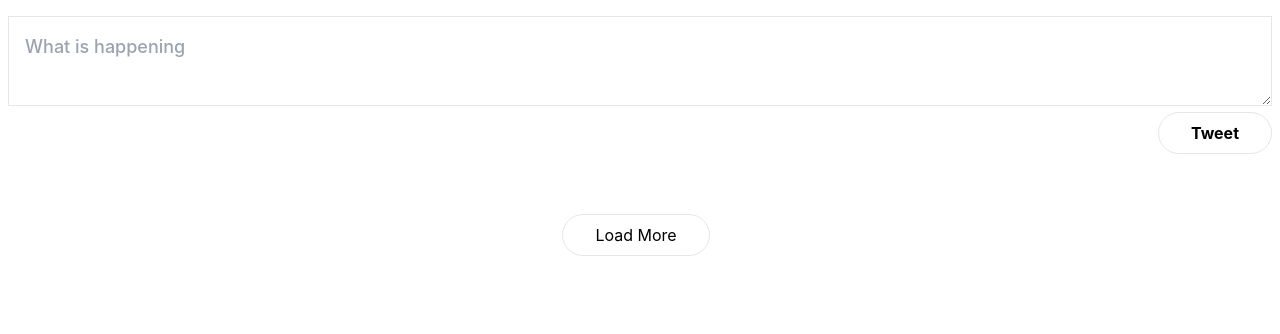
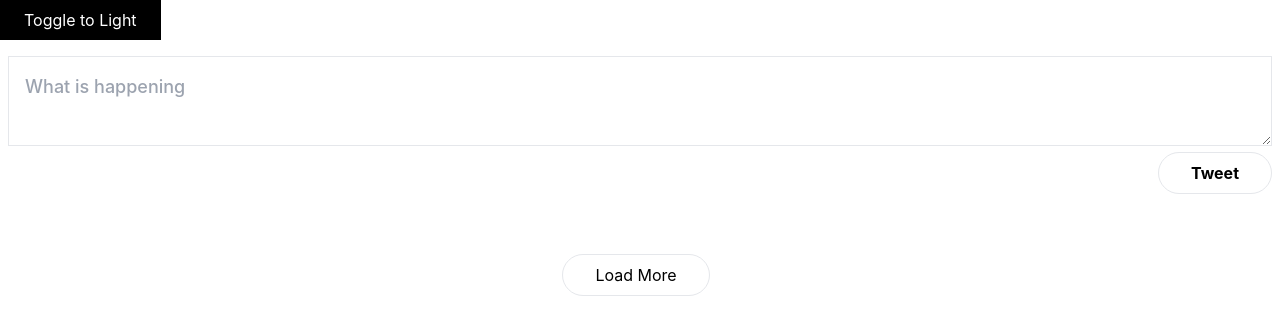
Before and after one commit to tobiakinlade/twitter-clone-2.0, a Next.js app: page /home in a window 1280 px wide. Shown: the top 334 px of the page. Built offline with nearby package versions, Linux system fonts and the light colour scheme; no server answers; the database is empty; sample sign-in values are in the browser's storage; what javascript-time-ago would draw is missing.

Commit message:
dark mode

```diff
--- a/components/NewReply.js
+++ b/components/NewReply.js
@@ -29,14 +29,14 @@ function NewReply({ tweet }) {
     <form onSubmit={handleSubmit}>
       <textarea
         className='border p-4 w-full text-lg font-medium bg-transparent outline-none color-primary'
-        rows={1}
+        rows={2}
         cols={50}
         placeholder='Tweet your reply'
         onChange={(e) => setReply(e.target.value)}
       />
       <div className='flex'>
         <div className='flex-1 mb-5'>
-          <button className='border float-right ml-2 px-8 mr-8 font-bold rounded-full color-accent-contrast bg-color-accent hover:bg-color-accent-hover'>
+          <button className='border float-right ml-2 px-8 py-2 mr-8 font-bold rounded-full color-accent-contrast bg-color-accent hover:bg-color-accent-hover'>
             Reply
           </button>
         </div>
--- a/package.json
+++ b/package.json
@@ -14,6 +14,7 @@
     "javascript-time-ago": "^2.5.4",
     "next": "12.1.6",
     "next-auth": "^4.3.4",
+    "next-themes": "^0.2.0",
     "nodemailer": "^6.7.5",
     "pg": "^8.7.3",
     "react": "18.1.0",
--- a/pages/_app.js
+++ b/pages/_app.js
@@ -1,11 +1,14 @@
 import '../styles/globals.css';
 import { SessionProvider } from 'next-auth/react';
+import { ThemeProvider } from 'next-themes';
 
 function MyApp({ Component, pageProps }) {
   return (
-    <SessionProvider session={pageProps.session}>
-      <Component {...pageProps} />
-    </SessionProvider>
+    <ThemeProvider attribute='class'>
+      <SessionProvider session={pageProps.session}>
+        <Component {...pageProps} />
+      </SessionProvider>
+    </ThemeProvider>
   );
 }
 
--- a/pages/home.js
+++ b/pages/home.js
@@ -4,9 +4,11 @@ import Tweets from 'components/Tweets';
 import { getTweets } from 'lib/data';
 import prisma from 'lib/prisma';
 import { useSession } from 'next-auth/react';
+import { useTheme } from 'next-themes';
 import { useRouter } from 'next/router';
 import { useState } from 'react';
 export default function Home({ initialTweets }) {
+  const { theme, setTheme } = useTheme();
   const { data: session, status } = useSession();
   const loading = status === 'loading';
   const router = useRouter();
@@ -25,6 +27,12 @@ export default function Home({ initialTweets }) {
   }
   return (
     <>
+      <button
+        onClick={() => setTheme(theme === 'light' ? 'dark' : 'light')}
+        className='px-6 py-2 bg-black dark:bg-white text-white dark:text-black'
+      >
+        Toggle to {theme === 'light' ? 'Dark' : 'Light'}
+      </button>
       <NewTweet tweets={tweets} setTweets={setTweets} />
       <Tweets tweets={tweets} />
       <LoadMore tweets={tweets} setTweets={setTweets} />
--- a/pages/index.js
+++ b/pages/index.js
@@ -3,10 +3,15 @@ import { getTweets } from 'lib/data';
 import prisma from 'lib/prisma';
 import { useSession } from 'next-auth/react';
 import { useRouter } from 'next/router';
+import { useState, useEffect } from 'react';
 
 export default function Welcome({ tweets }) {
+  const [mounted, setMounted] = useState(false);
   const { data: session, status } = useSession();
   const router = useRouter();
+  if (!mounted) return;
+
+  useEffect(() => setMounted(true), []);
 
   if (status === 'loading') {
     return null;
@@ -15,7 +20,7 @@ export default function Welcome({ tweets }) {
     router.push('/home');
   }
   return (
-    <div className='mt-10'>
+    <div className='mt-10 dark'>
       <Tweets tweets={tweets} />
       <p className='text-center p-4 border m-4'>
         <h2 className='mb-10'>Join the conversation!</h2>
--- a/tailwind.config.js
+++ b/tailwind.config.js
@@ -3,6 +3,7 @@ module.exports = {
     './pages/**/*.{js,ts,jsx,tsx}',
     './components/**/*.{js,ts,jsx,tsx}',
   ],
+  darkMode: 'class',
   theme: {
     extend: {},
   },
```
Also changed, not shown: 1 other file (tests, documents, lock files or other folders).
